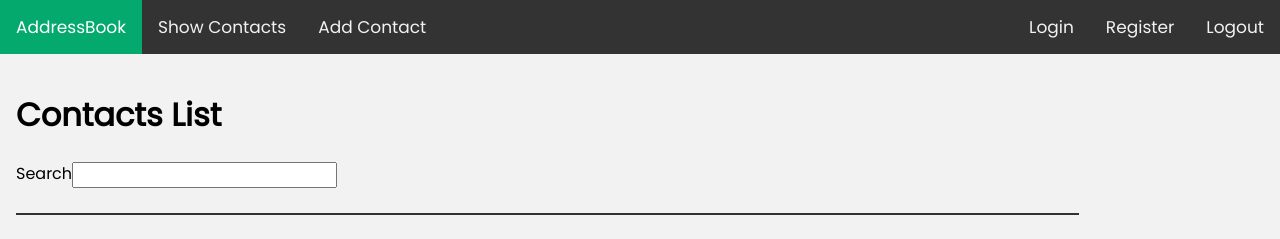
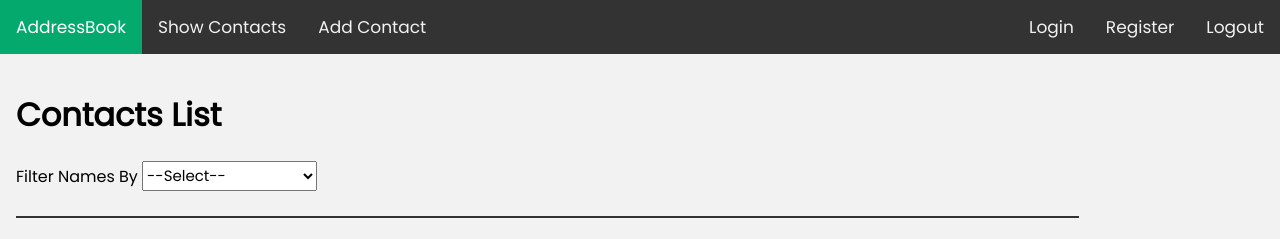
Before and after one commit to Hamze-Ammar/Address-Book, a React (Create React App) app in the folder React-frontend/: page / in a window 1280 px wide. Shown: the top 239 px of the page. Built offline with nearby package versions, Linux system fonts and the light colour scheme; no server answers.

Commit message:
Applied filter by name | React

```diff
--- a/React-frontend/src/components/contact/EditContact.js
+++ b/React-frontend/src/components/contact/EditContact.js
@@ -19,14 +19,11 @@ const EditContact = () => {
     const getContact = async () => {
       const contactFromServer = await fetchContact();
       setContact(contactFromServer);
-
-      console.log("hello");
     };
     getContact();
   }, [id]);
 
   useEffect(() => {
-    console.log("heeyyoppwww");
     setFullName(contact.fullName);
     setPhoneNumber(contact.phoneNumber);
     setStatus(contact.relationship);
--- a/React-frontend/src/components/contact/Row.js
+++ b/React-frontend/src/components/contact/Row.js
@@ -5,7 +5,7 @@ import { FaPen, FaTrashAlt } from "react-icons/fa";
 
 const Row = ({ contact, setReload }) => {
     const navigate = useNavigate();
-  console.log(contact._id);
+  //console.log(contact._id);
   let id = contact._id;
 
   //Delete contact
--- a/React-frontend/src/components/contact/ShowContacts.js
+++ b/React-frontend/src/components/contact/ShowContacts.js
@@ -1,46 +1,116 @@
-import React, { useState, useEffect } from 'react'
-import Row from './Row';
+import React, { useState, useEffect } from "react";
+import Row from "./Row";
 
 const ShowContacts = () => {
   const [contacts, setContacts] = useState([]);
   const [reload, setReload] = useState("");
+  const [showSearch, setShowSearch] = useState(false);
+  const [filter, setFilter] = useState("");
+  const [option, setOption] = useState("");
+  const [spare, setSpare] = useState([]);
+//   console.log(filter);
+//   console.log(option);
+
+  //Filtering
+  const runSearch = (e) => {
+    e.preventDefault();
+    console.log(e);
+    if (option==="all" || !filter){
+        setContacts(spare);
+    }
+    if (filter) {
+      if (option === "start") {
+        setContacts(
+          contacts.filter(
+            (contact) => String(contact.fullName).startsWith(String(filter))
+          )
+        );
+      }
+      else if (option==="end"){
+        setContacts(
+            contacts.filter(
+              (contact) => String(contact.fullName).endsWith(String(filter))
+            )
+          );
+      }
+      else if (option==="include"){
+        setContacts(
+            contacts.filter(
+              (contact) => String(contact.fullName).includes(String(filter))
+            )
+          );
+      }
+      }
+    }
+
 
   // Initialize all tasks into state from backend at component load
   useEffect(() => {
     const getContacts = async () => {
       const contactsFromServer = await fetchContacts();
       setContacts(contactsFromServer);
+      setSpare(contactsFromServer);
     };
     getContacts();
-    console.log(contacts)
+    //console.log(contacts)
   }, [reload]);
-
 
   const fetchContacts = async () => {
     try {
-        let id = localStorage.getItem("user_id")
-        const res = await fetch(`http://localhost:3001/api/contact/getByUserID?id=${id}`, {
+      let id = localStorage.getItem("user_id");
+      const res = await fetch(
+        `http://localhost:3001/api/contact/getByUserID?id=${id}`,
+        {
           method: "GET",
           headers: {
             "Content-type": "application/json",
             "x-access-token": localStorage.getItem("access_token"),
           },
           // body: JSON.stringify(data),
-        });
+        }
+      );
       const response = await res.json();
       return response;
-    }
-    catch (err){
+    } catch (err) {
       console.log(err);
     }
   };
 
   return (
-    <div className='container show-contact'>
+    <div className="container show-contact">
       <div className="header">
         <h1>Contacts List</h1>
-            <label htmlFor="">Search</label>
-            <input type="search" />
+        <form onSubmit={runSearch}>
+          <label htmlFor="">Filter Names By</label>{" "}
+          <select
+            className="select"
+            id="search-type"
+            name="search-type"
+            onChange={(e) => {
+              setShowSearch(true);
+              setOption(e.target.value);
+            }}
+          >
+            <option value="">--Select--</option>
+            <option value="start">Start With</option>
+            <option value="end">End With</option>
+            <option value="include">Include</option>
+            <option value="all">Display all</option>
+          </select>{" "}
+          {showSearch && (
+            <input
+              className="select"
+              type="search"
+              name="filter"
+              value={filter}
+              onChange={(e) => {
+                console.log("hi");
+                setFilter(e.target.value);
+              }}
+            />
+          )}{" "}
+          {showSearch && <input className="select" type="submit" />}
+        </form>
       </div>
       <hr />
       <div className="table">
@@ -53,13 +123,15 @@ const ShowContacts = () => {
             <th>Location</th>
             <th>...</th>
           </tr>
-            {contacts && contacts.map((contact)=>{
-               return <Row contact={contact} setReload={setReload} />
+          {contacts &&
+            contacts.map((contact) => {
+              return <Row contact={contact} setReload={setReload} />;
             })}
+          {/* {contacts.filter((contact)=> contact.fullName == filter ).length} */}
         </table>
       </div>
     </div>
-  )
-}
+  );
+};
 
-export default ShowContacts
+export default ShowContacts;
--- a/React-frontend/src/index.css
+++ b/React-frontend/src/index.css
@@ -291,3 +291,9 @@ tr:hover {
   color: rgba(1, 1, 1, 0.3);
   cursor: pointer;
 }
+
+.select {
+  height: 30px;
+  width: 175px;
+  font-size: 15px;
+}
```
Lines whose indentation alone changed are shown as unchanged.
